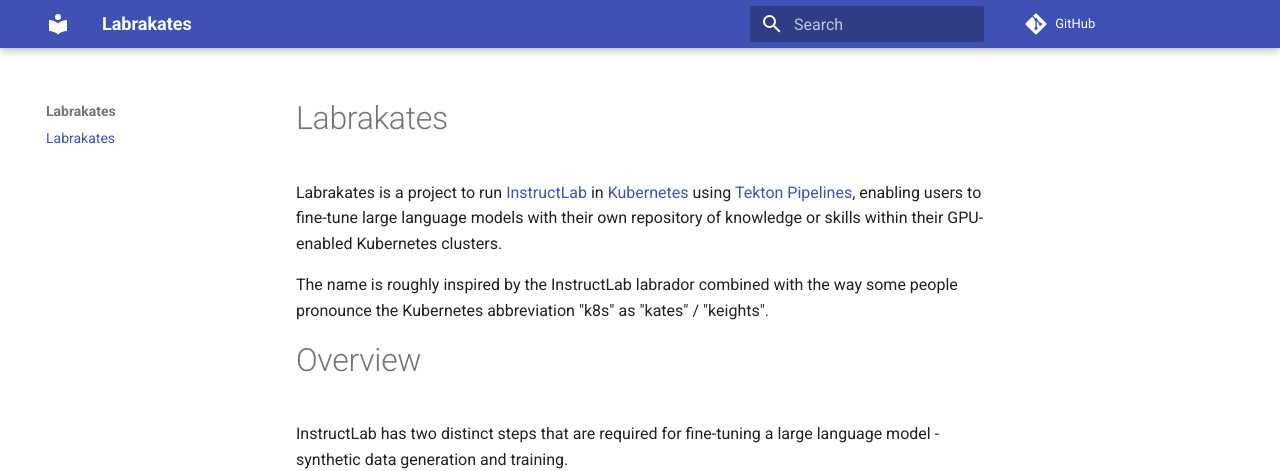
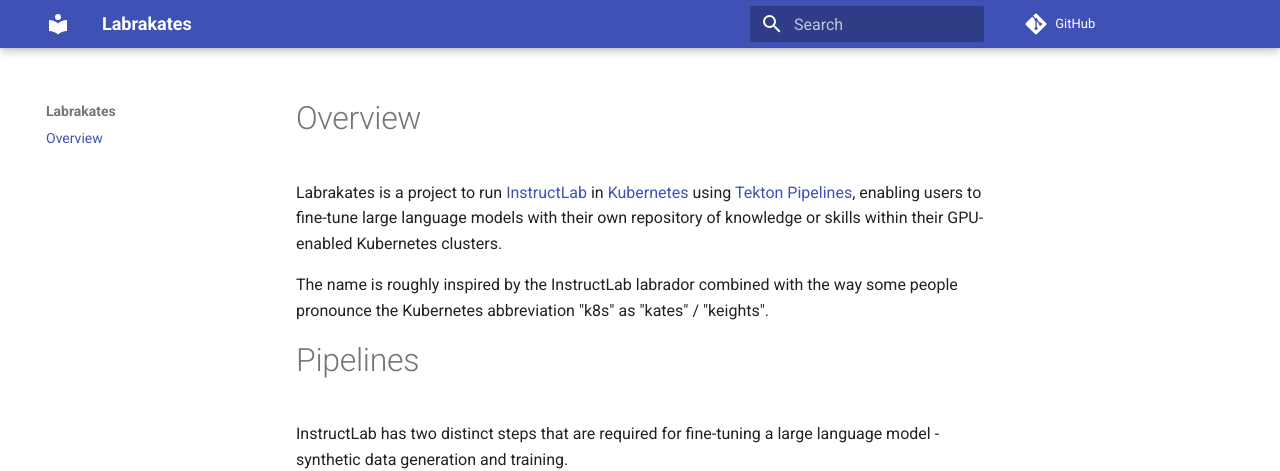
Before and after one commit to labrakates/labrakates.github.io, an MkDocs documentation site: the page built from docs/index.md, in a window 1280 px wide and 1036 px high. Shown: the top 471 px of the window. Built offline with MkDocs 1.6.1 and Material for MkDocs 9.7.7, drawn with Linux system fonts in a browser that asks for light colours; comment, search, counter and statistics services are not loaded.

Commit message:
Minor index edits
Signed-off-by: Ben Browning <bbrownin@redhat.com>

```diff
--- a/docs/index.md
+++ b/docs/index.md
@@ -1,4 +1,4 @@
-# Labrakates
+# Overview
 
 Labrakates is a project to run [InstructLab](https://instructlab.ai/)
 in [Kubernetes](https://kubernetes.io/) using [Tekton
@@ -10,7 +10,7 @@ The name is roughly inspired by the InstructLab labrador combined with
 the way some people pronounce the Kubernetes abbreviation "k8s" as
 "kates" / "keights".
 
-# Overview
+# Pipelines
 
 InstructLab has two distinct steps that are required for fine-tuning a
 large language model - synthetic data generation and training.
```
